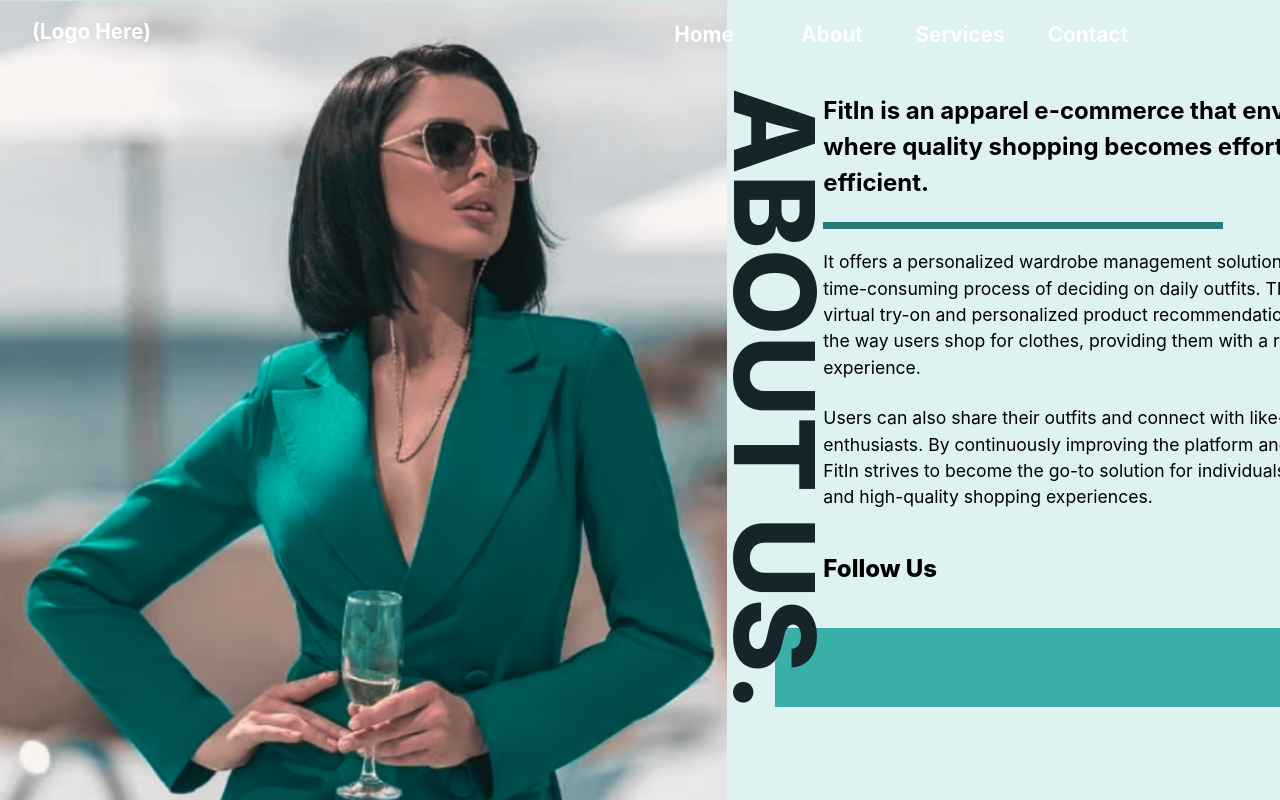
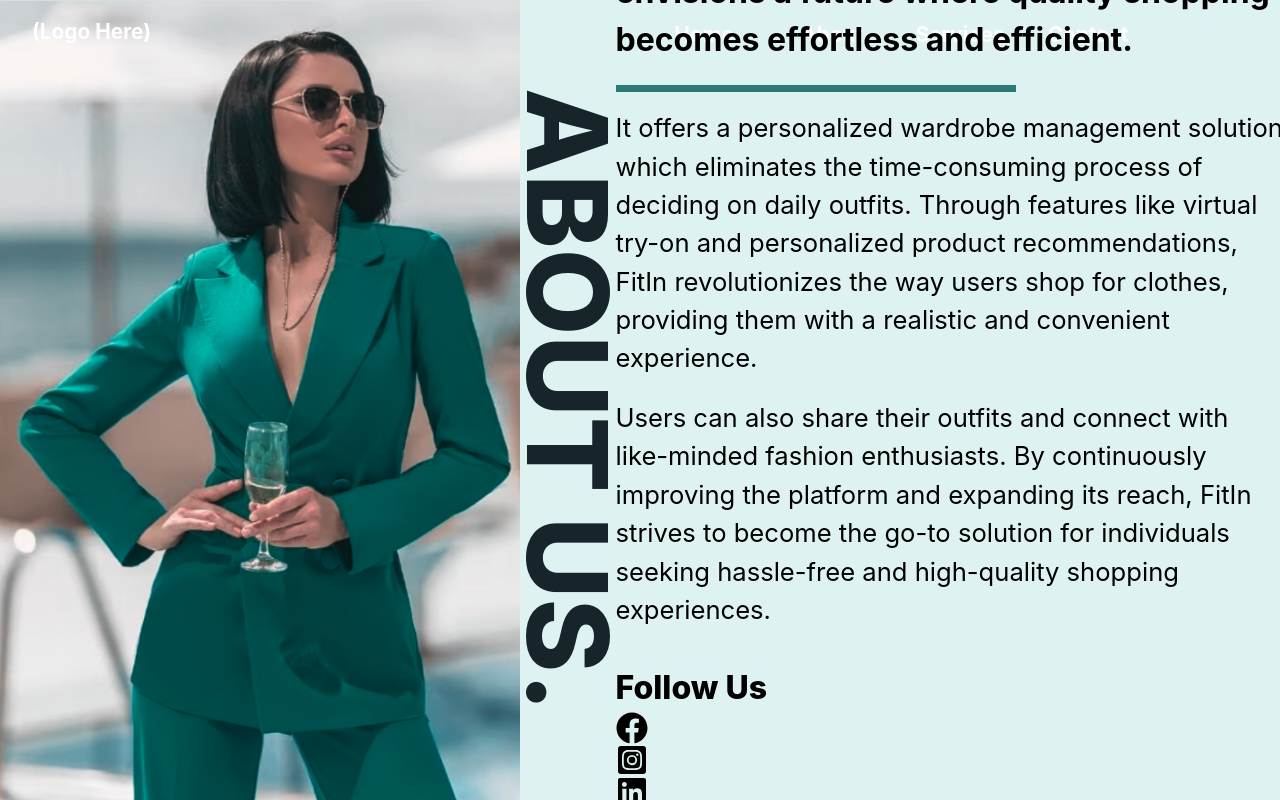
Before and after one commit to PonPonc/fitin-mainweb, a React (Create React App) app: page /about in a window 1280 px wide. Built offline with nearby package versions, Linux system fonts and the light colour scheme.

Commit message:
Merge branch 'main' of https://github.com/PonPonc/fitin-mainweb

```diff
--- a/package.json
+++ b/package.json
@@ -3,11 +3,14 @@
   "version": "0.1.0",
   "private": true,
   "dependencies": {
+    "@react-icons/all-files": "^4.1.0",
     "@testing-library/jest-dom": "^5.16.5",
     "@testing-library/react": "^13.4.0",
     "@testing-library/user-event": "^13.5.0",
     "react": "^18.2.0",
     "react-dom": "^18.2.0",
+    "react-icon": "^1.0.0",
+    "react-icons": "^4.9.0",
     "react-router-dom": "^6.13.0",
     "react-scripts": "5.0.1",
     "tailwindcss": "^3.3.2",
--- a/src/modules/AboutUs/index.js
+++ b/src/modules/AboutUs/index.js
@@ -1,31 +1,36 @@
 import React, { useState } from 'react';
 import Header from '../generic/header.js'
 import modelImage from '../../assets/modelImage1.png';
+import { AiFillInstagram } from "react-icons/ai";
+import { FaFacebook, FaLinkedin , FaInstagramSquare, FaTwitterSquare } from "react-icons/fa";
+
 const AboutUs = () =>{
  return(
   <div className='w-auto h-[100vh] bg-[#DEF2F1] flex relative overflow-hidden' >
-        <Header />
-        <img src={modelImage} className='w-[60%] h-[140%]'/>
+        <Header/>
+        <img src={modelImage} className='w-[60%] h-[100%]'/>
         <div className='relative flex items-center w-[100%] p-0 flex-nowrap justify-center'>
             <h1 className='absolute text-[7em] font-extrabold rotate-90 left-[-16.5rem] text-[#17252A] p-0 font-poppins'>
                 ABOUT US.
             </h1>
             <div className='flex-nowrap'>
                 <div>
-                    <h3 className='text-[1.5em] pl-[12%] pb-[2.5%] pr-[5%] w-[100vh] h-[100%] font-bold'>FitIn is an apparel e-commerce that envisions a future where quality shopping becomes effortless and efficient.</h3>
+                    <h3 className='text-[2em] pl-[12%] pb-[2.5%] pr-[5%] w-[100vh] h-[100%] font-bold'>FitIn is an apparel e-commerce that envisions a future where quality shopping becomes effortless and efficient.</h3>
                 </div>
                 <hr className='bg-[#2B7A78] border-spacing-0 w-[50%] h-[1vh] ml-[12%]'></hr>
-                <div>
-                    <p className='text-[1.1em] pl-[12%] pt-[2.5%] w-[100vh] pr-[5%] pb-[3%]'>It offers a personalized wardrobe management solution which eliminates the time-consuming process of deciding on daily outfits. Through features like virtual try-on and personalized product recommendations, FitIn revolutionizes the way users shop for clothes, providing them with a realistic and convenient experience.</p>
+                <div className='pl-[12%] w-[100vh] '>
+                    <p className='text-[1.6em]  pt-[2.5%] pr-[5%] pb-[3%]'>It offers a personalized wardrobe management solution which eliminates the time-consuming process of deciding on daily outfits. Through features like virtual try-on and personalized product recommendations, FitIn revolutionizes the way users shop for clothes, providing them with a realistic and convenient experience.</p>
                 </div>
-                <div>
-                    <p className='text-[1.1em] pl-[12%] w-[100vh] pr-[5%]'>Users can also share their outfits and connect with like-minded fashion enthusiasts. By continuously improving the platform and expanding its reach, FitIn strives to become the go-to solution for individuals seeking hassle-free and high-quality shopping experiences.</p>
+                <div className='pl-[12%] w-[100vh]'>
+                    <p className='text-[1.6em] pr-[5%]'>Users can also share their outfits and connect with like-minded fashion enthusiasts. By continuously improving the platform and expanding its reach, FitIn strives to become the go-to solution for individuals seeking hassle-free and high-quality shopping experiences.</p>
                 </div>
-                <div>
-                    <p className='text-[1.5em] font-extrabold pl-[12%] w-[100vh] pr-[5%] pt-[5%]'>Follow Us</p>
+                <div className='pl-[12%]'>
+                    <p className='text-[2em] font-extrabold  w-[100vh] pr-[5%] pt-[5%]'>Follow Us <FaFacebook/> <FaInstagramSquare/> <FaLinkedin/> <FaTwitterSquare/></p>
+
+
                 </div>
-                <div>
-                <hr className='bg-[#3AAFA9] border-spacing-0 w-[90%] h-[10vh] mt-[5%] ml-[6%]'></hr>
+                <div className='mt-[5%]'>
+                    <hr className='bg-[#3AAFA9] border-spacing-0 w-[85%] h-[11vh] absolute mt-[2%]'></hr>
                 </div>
             </div>
         </div>
```
Also changed, not shown: 1 other file (tests, documents, lock files or other folders).
